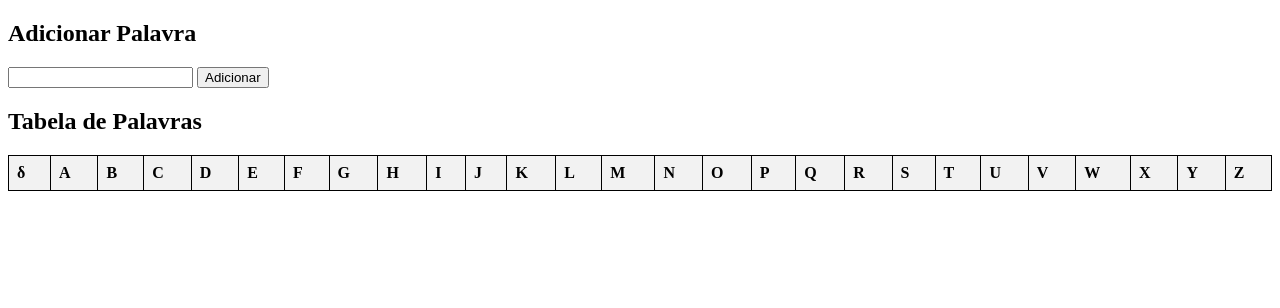
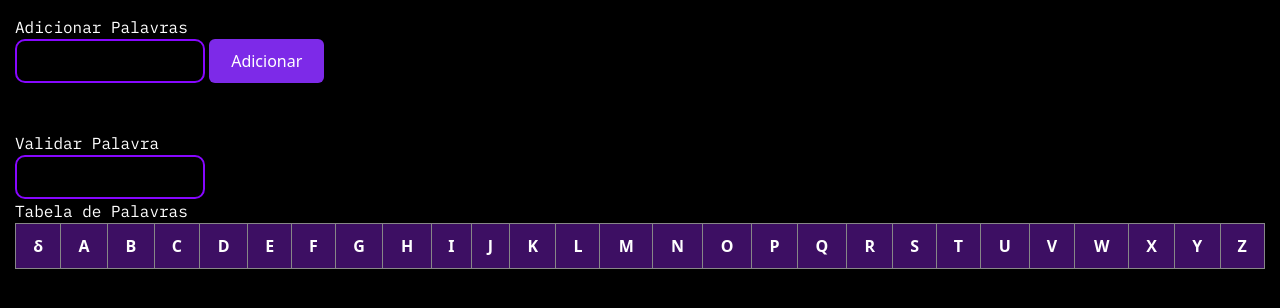
Before and after one commit to Edumokfa/analisadorLexico, a plain HTML site: page index.html in a window 1280 px wide. Drawn offline with nearby package versions, Linux system fonts and the light colour scheme.

Commit message:
alterada estrutura

```diff
--- a/index.html
+++ b/index.html
@@ -3,31 +3,27 @@
   <head>
     <meta charset="UTF-8" />
     <meta name="viewport" content="width=device-width, initial-scale=1.0" />
-    <title>Tabela de Palavras</title>
-    <style>
-      table {
-        border-collapse: collapse;
-        width: 100%;
-      }
-      th,
-      td {
-        border: 1px solid black;
-        padding: 8px;
-        text-align: left;
-      }
-      th {
-        background-color: #f2f2f2;
-      }
-    </style>
+    <title>Analisador Lexico</title>
+    <script src="js/script.js"></script>
+    <link rel="stylesheet" href="style/style.css"></script>
+    <link rel="stylesheet" href="https://fonts.googleapis.com/css2?family=IBM+Plex+Mono&display=swap">
+    <script src="https://cdn.tailwindcss.com"></script>
   </head>
   <body>
-    <h2>Adicionar Palavra</h2>
-    <input type="text" id="palavraInput" />
-    <button onclick="adicionarPalavra()">Adicionar</button>
+    <div class="conteudo">
+      <h2>Adicionar Palavras</h2>
+      <input type="text" id="palavraInput" class="input" />
+      <button onclick="adicionarPalavra()" class="button">Adicionar</button>
+
+      <div id="exibePalavras"></div>
+      <br /><br />
+
+      <h2>Validar Palavra</h2>
+      <input type="text" id="validaPalavraInput" class="input" />
 
       <h2>Tabela de Palavras</h2>
       <table id="tabelaPalavras">
-      <thead>
+        <thead class="tabelaPalavras">
           <tr>
             <th>δ</th>
             <th>A</th>
@@ -58,58 +54,8 @@
             <th>Z</th>
           </tr>
         </thead>
-      <tbody id="corpoTabela"></tbody>
+        <tbody id="corpoTabela" class="tabelaPalavras"></tbody>
       </table>
-
-    <script>
-      function adicionarPalavra() {
-        var palavra = document
-          .getElementById("palavraInput")
-          .value.trim()
-          .toUpperCase();
-        if (palavra === "") {
-          alert("Por favor, insira uma palavra.");
-          return;
-        }
-
-        var tabela = document.getElementById("tabelaPalavras");
-        var corpoTabela = document.getElementById("corpoTabela");
-        var linhas = corpoTabela.getElementsByTagName("tr");
-        for (var i = 0; i < linhas.length; i++) {
-          if (linhas[i].cells[0].innerText === palavra) {
-            alert("Esta palavra já foi adicionada.");
-            return;
-          }
-        }
-
-        var letras = palavra.split("");
-        var novaLinhas = "";
-        for (var j = 0; j < letras.length; j++) {
-          var ultimaLetra = letras.length - 1 === j;
-          var linhaJaExistente = document.getElementById("linha" + j);
-          var novaLinha = "<tr id='linha" + j + "'><td id='linha" + j + "coluna0'>q" + j + (ultimaLetra ? "*" : "") + "</td>";
-          var primeiraColunaJaExistente = document.getElementById("linha" + j + "coluna0");
-          if ( ultimaLetra && primeiraColunaJaExistente && !primeiraColunaJaExistente.innerHTML.includes("*") ) {
-            primeiraColunaJaExistente.innerHTML += "*";
-          }
-              for (var i = 65; i <= 90; i++) {
-                var letra = String.fromCharCode(i);
-                var posicaoLetra = letras[j] === letra;
-                var colunaJaExistente = document.getElementById("coluna" + i + "linha" + j);
-                novaLinha += "<td id='coluna" + i + "linha" + j + "'>" + (!colunaJaExistente && posicaoLetra ? "q" + j : "") + "</td>";
-                if ( colunaJaExistente && posicaoLetra && colunaJaExistente.innerHTML === "" ) {
-                  colunaJaExistente.innerHTML += "q" + j;
-                }
-          }
-          novaLinha += "</tr>";
-          if ( !linhaJaExistente ) {
-            novaLinhas += novaLinha;
-          }
-        }
-          corpoTabela.innerHTML += novaLinhas;
-
-        document.getElementById("palavraInput").value = "";
-      }
-    </script>
+    </div>
   </body>
 </html>
--- /dev/null
+++ b/js/script.js
@@ -0,0 +1,52 @@
+function adicionarPalavra() {
+    var palavra = document
+      .getElementById("palavraInput")
+      .value.trim()
+      .toUpperCase();
+    if (palavra === "") {
+      alert("Por favor, insira uma palavra.");
+      return;
+    }
+    const regex = /^[a-zA-Z]+$/;
+    if (!regex.test(palavra)) {
+      alert("Por favor, insira apenas uma palavra, sem letras, números e espaços.");
+      return;
+    }
+
+    var corpoTabela = document.getElementById("corpoTabela");
+    var linhas = corpoTabela.getElementsByTagName("tr");
+    for (var i = 0; i < linhas.length; i++) {
+      if (linhas[i].cells[0].innerText === palavra) {
+        alert("Esta palavra já foi adicionada.");
+        return;
+      }
+    }
+
+    var letras = palavra.split("");
+    var novaLinhas = "";
+    for (var j = 0; j < letras.length; j++) {
+      var ultimaLetra = letras.length - 1 === j;
+      var linhaJaExistente = document.getElementById("linha" + j);
+      var novaLinha = "<tr id='linha" + j + "'><td id='linha" + j + "coluna0' class='colunaLateral'>q" + j + (ultimaLetra ? "*" : "") + "</td>";
+      var primeiraColunaJaExistente = document.getElementById("linha" + j + "coluna0");
+      if ( ultimaLetra && primeiraColunaJaExistente && !primeiraColunaJaExistente.innerHTML.includes("*") ) {
+        primeiraColunaJaExistente.innerHTML += "*";
+      }
+          for (var i = 65; i <= 90; i++) {
+            var letra = String.fromCharCode(i);
+            var posicaoLetra = letras[j] === letra;
+            var colunaJaExistente = document.getElementById("coluna" + i + "linha" + j);
+            novaLinha += "<td id='coluna" + i + "linha" + j + "'>" + (!colunaJaExistente && posicaoLetra ? "q" + j : "") + "</td>";
+            if ( colunaJaExistente && posicaoLetra && colunaJaExistente.innerHTML === "" ) {
+              colunaJaExistente.innerHTML += "q" + j;
+            }
+      }
+      novaLinha += "</tr>";
+      if ( !linhaJaExistente ) {
+        novaLinhas += novaLinha;
+      }
+    }
+      corpoTabela.innerHTML += novaLinhas;
+
+    document.getElementById("palavraInput").value = "";
+  }
--- /dev/null
+++ b/style/style.css
@@ -0,0 +1,172 @@
+body{
+    background-color: black;
+}
+
+h2{
+    color: white;
+    font-family: 'IBM Plex Mono', monospace;
+}
+
+table {
+  border-collapse: collapse;
+  width: 100%;
+}
+
+#tabelaPalavras {
+    width: 100%;
+    border-collapse: collapse;
+    border: 1px solid #878787;
+}
+
+#tabelaPalavras th {
+    background-color: #3d0f63;
+    color: #fff;
+    font-weight: bold;
+    padding: 10px;
+    text-align: center;
+    border: 1px solid #878787;
+}
+
+#tabelaPalavras td {
+    background-color: #000;
+    color: #fff;
+    padding: 10px;
+    text-align: center;
+    border: 1px solid #878787;
+}
+
+.colunaLateral {
+    background-color: #3d0f63;
+}
+
+#tabelaPalavras td[colspan] {
+    background-color: #3d0f63;
+}
+
+#tabelaPalavras tbody tr:hover td {
+    background-color: #3d0f63;
+    color: #fff;
+}
+
+.colunaLateral{
+    border: 2px solid #222122;
+}
+
+.conteudo{
+    padding: 15px;
+}
+
+.input {
+  color: white;
+  border: 2px solid #8707ff;
+  border-radius: 10px;
+  padding: 8px 25px;
+  background: transparent;
+  max-width: 190px;
+}
+
+.input:focus {
+  box-shadow: 2px 2px 15px #8707ff inset;
+  border: 2px solid #8707ff;
+}
+
+.button {
+  position: relative;
+  padding: 10px 22px;
+  border-radius: 6px;
+  border: none;
+  color: #fff;
+  cursor: pointer;
+  background-color: #7d2ae8;
+  transition: all 0.2s ease;
+}
+
+.button:active {
+  transform: scale(0.96);
+}
+
+.button:before,
+.button:after {
+  position: absolute;
+  content: "";
+  width: 150%;
+  left: 50%;
+  height: 100%;
+  transform: translateX(-50%);
+  z-index: -1000;
+  background-repeat: no-repeat;
+}
+
+.button:hover:before {
+  top: -70%;
+  background-image: radial-gradient(circle, #7d2ae8 20%, transparent 20%),
+    radial-gradient(circle, transparent 20%, #7d2ae8 20%, transparent 30%),
+    radial-gradient(circle, #7d2ae8 20%, transparent 20%),
+    radial-gradient(circle, #7d2ae8 20%, transparent 20%),
+    radial-gradient(circle, transparent 10%, #7d2ae8 15%, transparent 20%),
+    radial-gradient(circle, #7d2ae8 20%, transparent 20%),
+    radial-gradient(circle, #7d2ae8 20%, transparent 20%),
+    radial-gradient(circle, #7d2ae8 20%, transparent 20%),
+    radial-gradient(circle, #7d2ae8 20%, transparent 20%);
+  background-size: 10% 10%, 20% 20%, 15% 15%, 20% 20%, 18% 18%, 10% 10%, 15% 15%,
+    10% 10%, 18% 18%;
+  background-position: 50% 120%;
+  animation: greentopBubbles 0.6s ease;
+}
+
+@keyframes greentopBubbles {
+  0% {
+    background-position: 5% 90%, 10% 90%, 10% 90%, 15% 90%, 25% 90%, 25% 90%,
+      40% 90%, 55% 90%, 70% 90%;
+  }
+
+  50% {
+    background-position: 0% 80%, 0% 20%, 10% 40%, 20% 0%, 30% 30%, 22% 50%,
+      50% 50%, 65% 20%, 90% 30%;
+  }
+
+  100% {
+    background-position: 0% 70%, 0% 10%, 10% 30%, 20% -10%, 30% 20%, 22% 40%,
+      50% 40%, 65% 10%, 90% 20%;
+    background-size: 0% 0%, 0% 0%, 0% 0%, 0% 0%, 0% 0%, 0% 0%;
+  }
+}
+
+.button:hover::after {
+  bottom: -70%;
+  background-image: radial-gradient(circle, #7d2ae8 20%, transparent 20%),
+    radial-gradient(circle, #7d2ae8 20%, transparent 20%),
+    radial-gradient(circle, transparent 10%, #7d2ae8 15%, transparent 20%),
+    radial-gradient(circle, #7d2ae8 20%, transparent 20%),
+    radial-gradient(circle, #7d2ae8 20%, transparent 20%),
+    radial-gradient(circle, #7d2ae8 20%, transparent 20%),
+    radial-gradient(circle, #7d2ae8 20%, transparent 20%);
+  background-size: 15% 15%, 20% 20%, 18% 18%, 20% 20%, 15% 15%, 20% 20%, 18% 18%;
+  background-position: 50% 0%;
+  animation: greenbottomBubbles 0.6s ease;
+}
+
+@keyframes greenbottomBubbles {
+  0% {
+    background-position: 10% -10%, 30% 10%, 55% -10%, 70% -10%, 85% -10%,
+      70% -10%, 70% 0%;
+  }
+
+  50% {
+    background-position: 0% 80%, 20% 80%, 45% 60%, 60% 100%, 75% 70%, 95% 60%,
+      105% 0%;
+  }
+
+  100% {
+    background-position: 0% 90%, 20% 90%, 45% 70%, 60% 110%, 75% 80%, 95% 70%,
+      110% 10%;
+    background-size: 0% 0%, 0% 0%, 0% 0%, 0% 0%, 0% 0%, 0% 0%;
+  }
+}
+
+body, html {
+    margin: 0;
+    padding: 0;
+    height: 100%;
+    overflow: hidden;
+}
```
Lines whose indentation alone changed are shown as unchanged.
